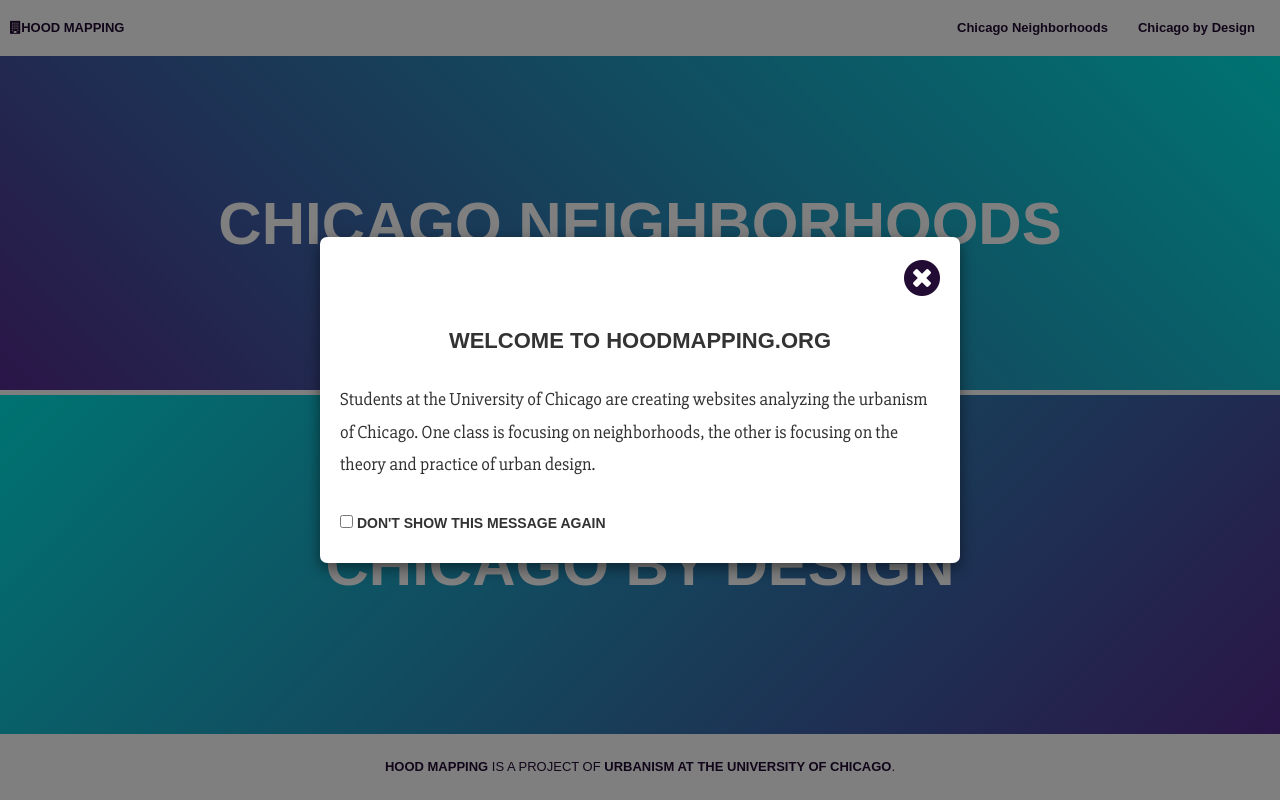
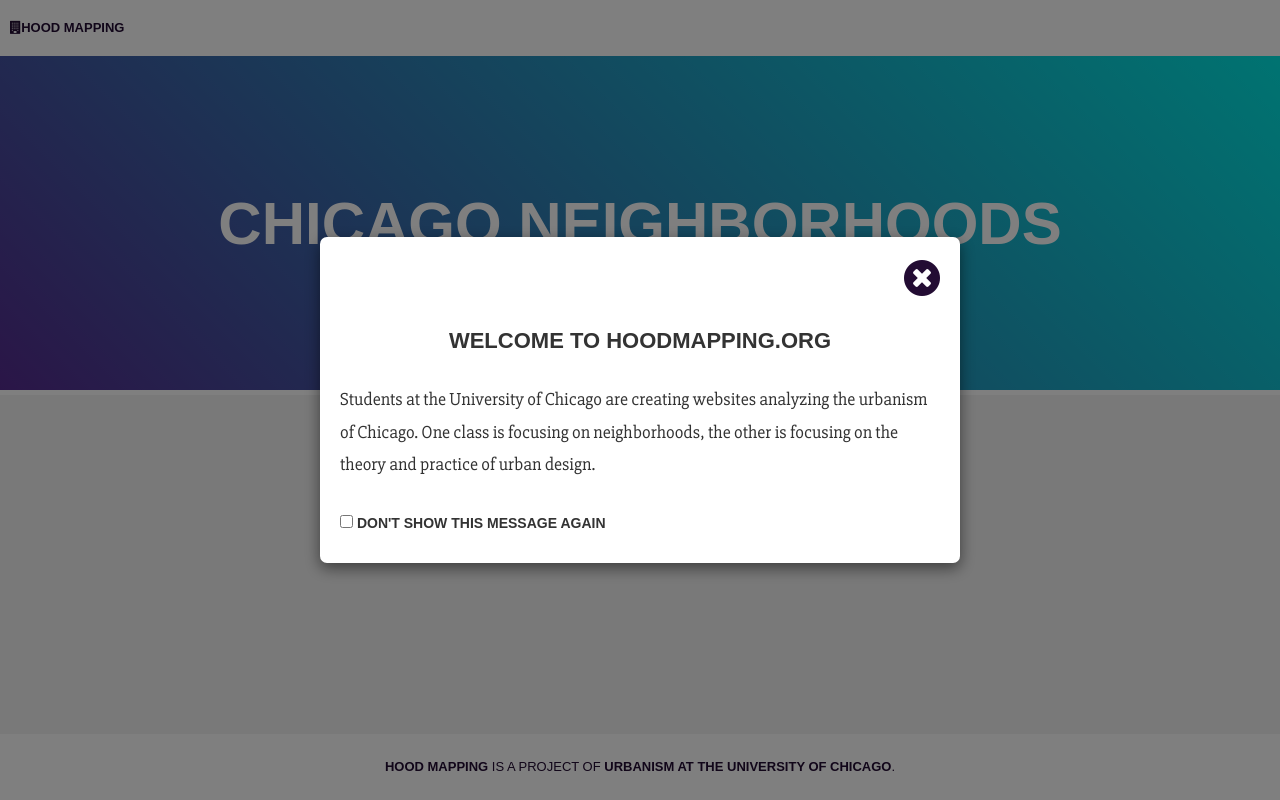
Before and after one commit to NiJeLorg/Chicago-Neighborhoods, a Django app: template uchicago/neighborhoods/templates/neighborhoods/landing_page.html in a window 1280 px wide. Run offline with Django 3.2, Linux system fonts and the light colour scheme; the template is opened without the code that fills it, so the values that code supplies are empty; some libraries are stand-ins or nearby versions.

Commit message:
removing urban design from hoodmapping

```diff
--- a/uchicago/neighborhoods/templates/neighborhoods/base.html
+++ b/uchicago/neighborhoods/templates/neighborhoods/base.html
@@ -37,7 +37,7 @@
                 </a>
             </div>
             <!-- Collect the nav links, forms, and other content for toggling -->
-            <div class="navbar-collapse navbar-right navbar-main-collapse">
+            {% comment %} <div class="navbar-collapse navbar-right navbar-main-collapse">
                 <ul class="nav navbar-nav">
                     <!-- Hidden li included to remove active class from about link when scrolled up past about section -->
                     <li class="hidden">
@@ -59,7 +59,7 @@
                         <li><a href="/urban-design-chicago/">Chicago by Design</a></li>
                     </ul>
                 </div>
-            </dir>
+            </dir> {% endcomment %}
         </nav>
         <main>
             {% block body_block %} {% endblock %}
--- a/uchicago/neighborhoods/templates/neighborhoods/landing_page.html
+++ b/uchicago/neighborhoods/templates/neighborhoods/landing_page.html
@@ -8,9 +8,9 @@
     <div class="chicago-neighborhood-row nav-row">
         <a href="/chicago-neighborhoods/">CHICAGO NEIGHBORHOODS</a>
     </div>
-    <div class="urban-design-row nav-row">
+    {% comment %} <div class="urban-design-row nav-row">
         <a href="/urban-design-chicago/">CHICAGO BY DESIGN</a>
-    </div>
+    </div> {% endcomment %}
     <div class="modal fade welcome-modal" id="welcomeModal" tabindex="-1" role='dialog' aria-labelledby='welcomeModalLabel'>
         <div class="modal-dialog" role='document'>
             <div class="modal-content">
```
